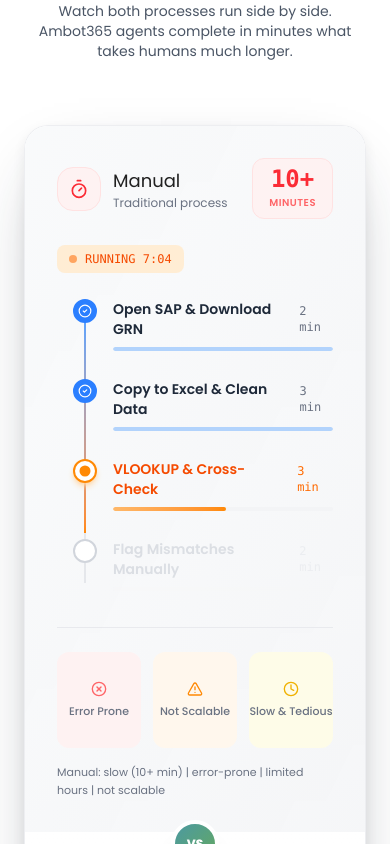
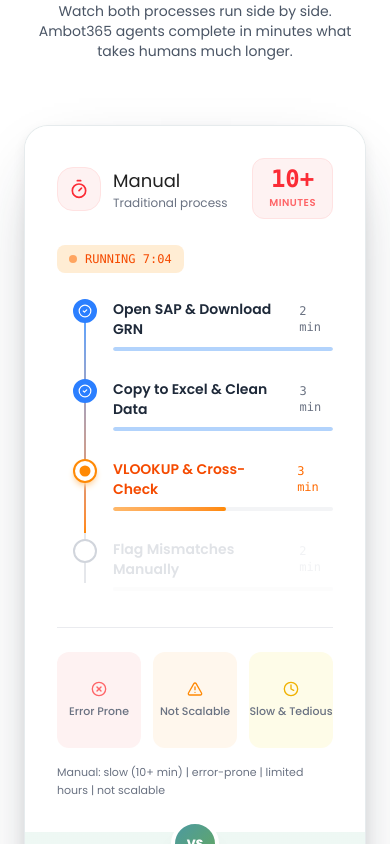
Before and after one commit to A365shift-DevTeam/A365-Automation, a React (Vite) app: page / in a window 390 px wide. Shown: the part 5540-6384 px from the top of the page. Built offline with nearby package versions, Linux system fonts and the light colour scheme.

Commit message:
white color changed

```diff
--- a/src/components/sections/ProcessComparison.tsx
+++ b/src/components/sections/ProcessComparison.tsx
@@ -185,12 +185,12 @@
           <div className="pointer-events-none absolute left-8 right-8 -bottom-10 h-16 bg-black/20 blur-3xl opacity-20 dark:opacity-30" />
 
           {/* Two Column Layout */}
-          <div className="relative rounded-3xl overflow-hidden border border-gray-200/70 dark:border-gray-800/80 bg-white/90 dark:bg-gray-900/90 shadow-[0_28px_70px_-30px_rgba(31,41,55,0.45),0_6px_16px_rgba(31,41,55,0.08)]">
+          <div className="relative rounded-3xl overflow-hidden border border-gray-200/70 dark:border-gray-800/80 bg-[#EAF6F1] dark:bg-gray-900/90 shadow-[0_28px_70px_-30px_rgba(31,41,55,0.45),0_6px_16px_rgba(31,41,55,0.08)]">
             <div className="pointer-events-none absolute inset-0 bg-gradient-to-b from-white/70 via-white/20 to-transparent dark:from-white/[0.04] dark:via-transparent dark:to-transparent z-10" />
             <div className="grid grid-cols-1 lg:grid-cols-2 gap-0 relative z-20">
 
               {/* ── LEFT: MANUAL ── */}
-              <div className="bg-gradient-to-br from-gray-50 to-gray-100/80 dark:from-gray-900 dark:to-gray-900/80 p-8 md:p-10 relative overflow-hidden lg:border-r border-gray-200/60 dark:border-gray-800/80">
+              <div className="bg-white dark:bg-gray-900 p-8 md:p-10 relative overflow-hidden lg:border-r border-gray-200/60 dark:border-gray-800/80">
                 {/* Header Row */}
                 <div className="flex items-center justify-between mb-6">
                   <div className="flex items-center gap-3">
@@ -322,7 +322,7 @@
               </div>
 
               {/* ── RIGHT: AUTOMATION ── */}
-              <div className="bg-gradient-to-br from-[#4C99A0]/5 to-[#65A859]/5 dark:from-gray-900 dark:to-gray-900/80 p-8 md:p-10 relative overflow-hidden">
+              <div className="bg-white dark:bg-gray-900 p-8 md:p-10 relative overflow-hidden">
                 {/* Glow effects */}
                 <div className="absolute -top-32 -right-32 w-64 h-64 rounded-full bg-[#4C99A0]/8 blur-3xl pointer-events-none" />
                 <div className="absolute -bottom-32 -left-32 w-64 h-64 rounded-full bg-[#65A859]/8 blur-3xl pointer-events-none" />
```
